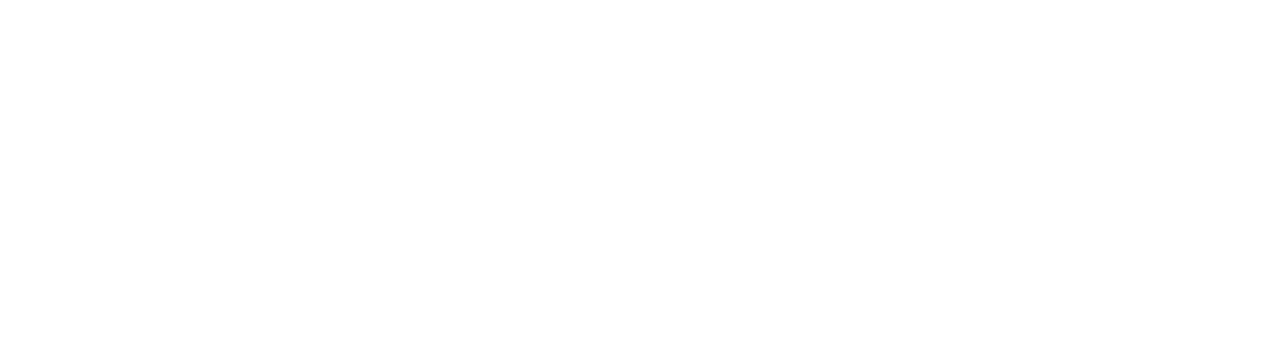
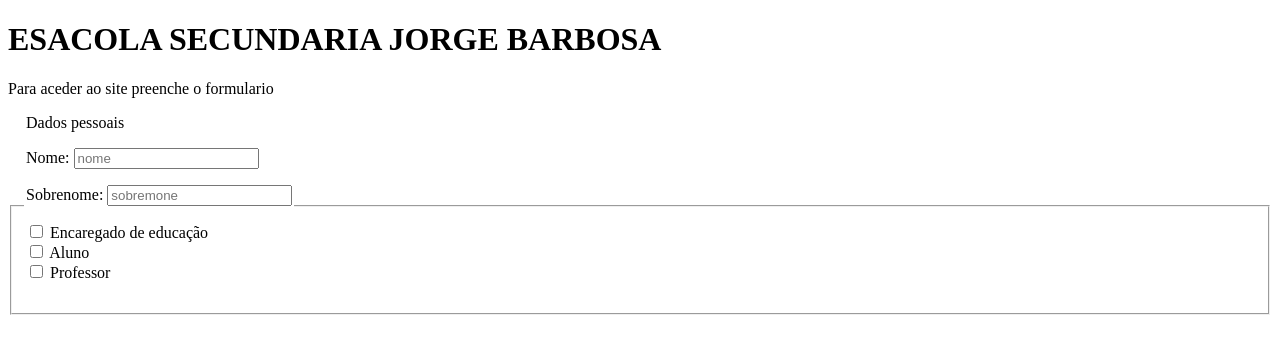
Before and after one commit to AlessPereira/Projeto-3-T-Alessandra-Pereira, a plain HTML site: page index.html in a window 1280 px wide. Drawn offline with Linux system fonts and the light colour scheme.

Commit message:
primeiro formulario

```diff
--- a/index.html
+++ b/index.html
@@ -6,6 +6,22 @@
     <title>Document</title>
 </head>
 <body>
-
+     <h1>ESACOLA SECUNDARIA JORGE BARBOSA</h1>
+     <p>Para aceder ao site preenche o formulario</p>
+     <fieldset> <legend> Dados pessoais </legende>
+         <p>
+             <label for="inome"> Nome:</label>
+             <input type="text" name="Nome" id="inome" required placeholder="nome">
+         </p>
+         <p>
+             <label for="inome"> Sobrenome:</label>
+             <input type="text" name="Sobrenome" id="iSobrenome" required placeholder="sobremone">
+         </p>
+         <p>
+            <input type="checkbox" name="Encaregado de educação" id="iEncaregado de educação"> <label for="iEncaregado de educação"> Encaregado de educação</label><br>
+            <input type="checkbox" name="Aluno" id="iAluno"> <label for="iAluno">Aluno</label><br>
+            <input type="checkbox" name="Professor" id="iProfessor"> <label for="iProfessor">Professor</label><br>
+        </p>
+     </fieldset>
 </body>
 </html>
```
